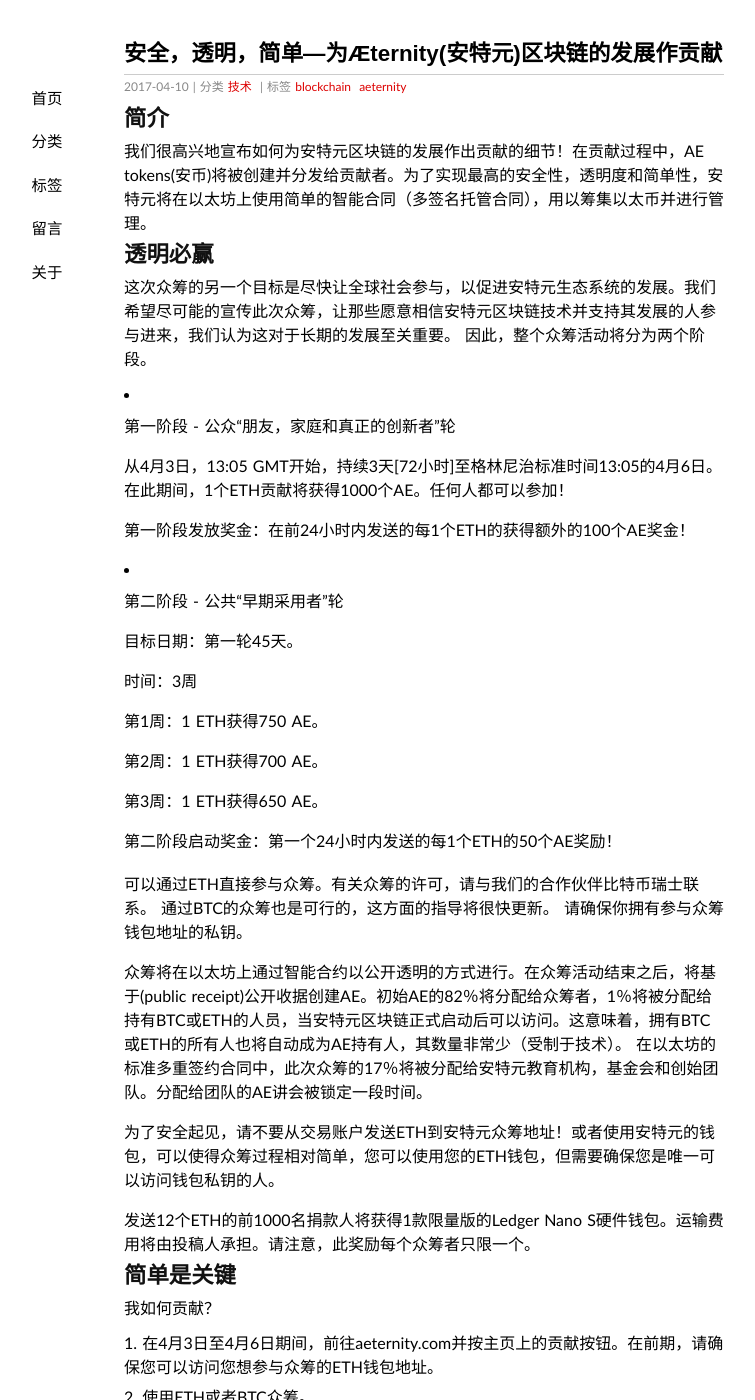
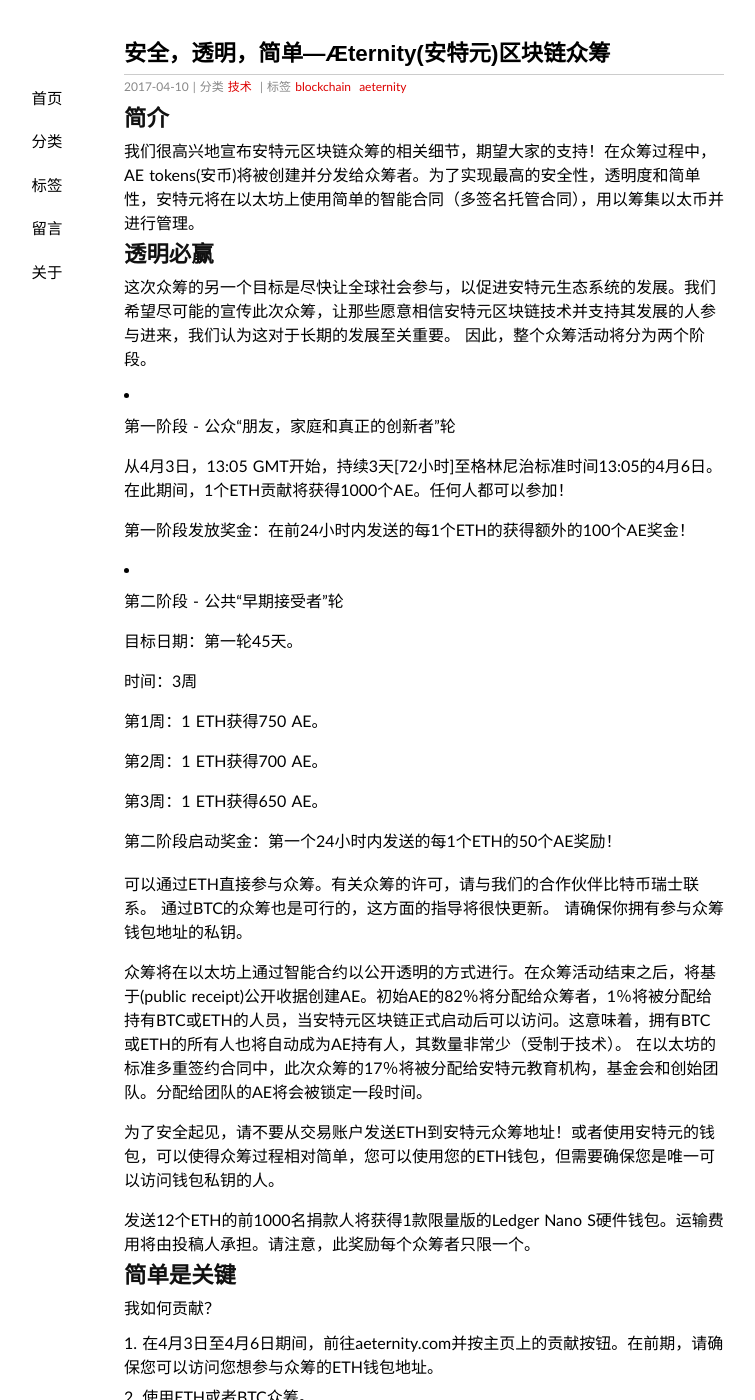
Before and after one commit to XiaoweiQian/note, a Jekyll site: the page built from _posts/2017-04-10-aeternity-intro.md, in a window 1280 px wide and 1400 px high. Shown: the whole window, without its empty margins (216-971 px from the left). Built offline with Jekyll 4.4.1, drawn with Linux system fonts in a browser that asks for light colours; Markdown is read by kramdown in place of the engine named in the settings.

Commit message:
update aeternity

```diff
--- a/_posts/2017-04-10-aeternity-intro.md
+++ b/_posts/2017-04-10-aeternity-intro.md
@@ -1,14 +1,14 @@
 ---
 date: 2017-04-10
 layout: post
-title: 安全，透明，简单—为Æternity(安特元)区块链的发展作贡献
+title: 安全，透明，简单—Æternity(安特元)区块链众筹
 categories: 技术
 tags: blockchain aeternity
 ---
 
 ## 简介
 
-我们很高兴地宣布如何为安特元区块链的发展作出贡献的细节！在贡献过程中，AE tokens(安币)将被创建并分发给贡献者。为了实现最高的安全性，透明度和简单性，安特元将在以太坊上使用简单的智能合同（多签名托管合同），用以筹集以太币并进行管理。
+我们很高兴地宣布安特元区块链众筹的相关细节，期望大家的支持！在众筹过程中，AE tokens(安币)将被创建并分发给众筹者。为了实现最高的安全性，透明度和简单性，安特元将在以太坊上使用简单的智能合同（多签名托管合同），用以筹集以太币并进行管理。
 
 ## 透明必赢
 
@@ -21,7 +21,7 @@
 
     第一阶段发放奖金：在前24小时内发送的每1个ETH的获得额外的100个AE奖金！
 
-* 第二阶段 - 公共“早期采用者”轮
+* 第二阶段 - 公共“早期接受者”轮
 
     目标日期：第一轮45天。
 
@@ -38,7 +38,7 @@
 可以通过ETH直接参与众筹。有关众筹的许可，请与我们的合作伙伴比特币瑞士联系。 通过BTC的众筹也是可行的，这方面的指导将很快更新。
 请确保你拥有参与众筹钱包地址的私钥。
 
-众筹将在以太坊上通过智能合约以公开透明的方式进行。在众筹活动结束之后，将基于(public receipt)公开收据创建AE。初始AE的82％将分配给众筹者，1％将被分配给持有BTC或ETH的人员，当安特元区块链正式启动后可以访问。这意味着，拥有BTC或ETH的所有人也将自动成为AE持有人，其数量非常少（受制于技术）。 在以太坊的标准多重签约合同中，此次众筹的17％将被分配给安特元教育机构，基金会和创始团队。分配给团队的AE讲会被锁定一段时间。
+众筹将在以太坊上通过智能合约以公开透明的方式进行。在众筹活动结束之后，将基于(public receipt)公开收据创建AE。初始AE的82％将分配给众筹者，1％将被分配给持有BTC或ETH的人员，当安特元区块链正式启动后可以访问。这意味着，拥有BTC或ETH的所有人也将自动成为AE持有人，其数量非常少（受制于技术）。 在以太坊的标准多重签约合同中，此次众筹的17％将被分配给安特元教育机构，基金会和创始团队。分配给团队的AE将会被锁定一段时间。
 
 为了安全起见，请不要从交易账户发送ETH到安特元众筹地址！或者使用安特元的钱包，可以使得众筹过程相对简单，您可以使用您的ETH钱包，但需要确保您是唯一可以访问钱包私钥的人。
 
```
